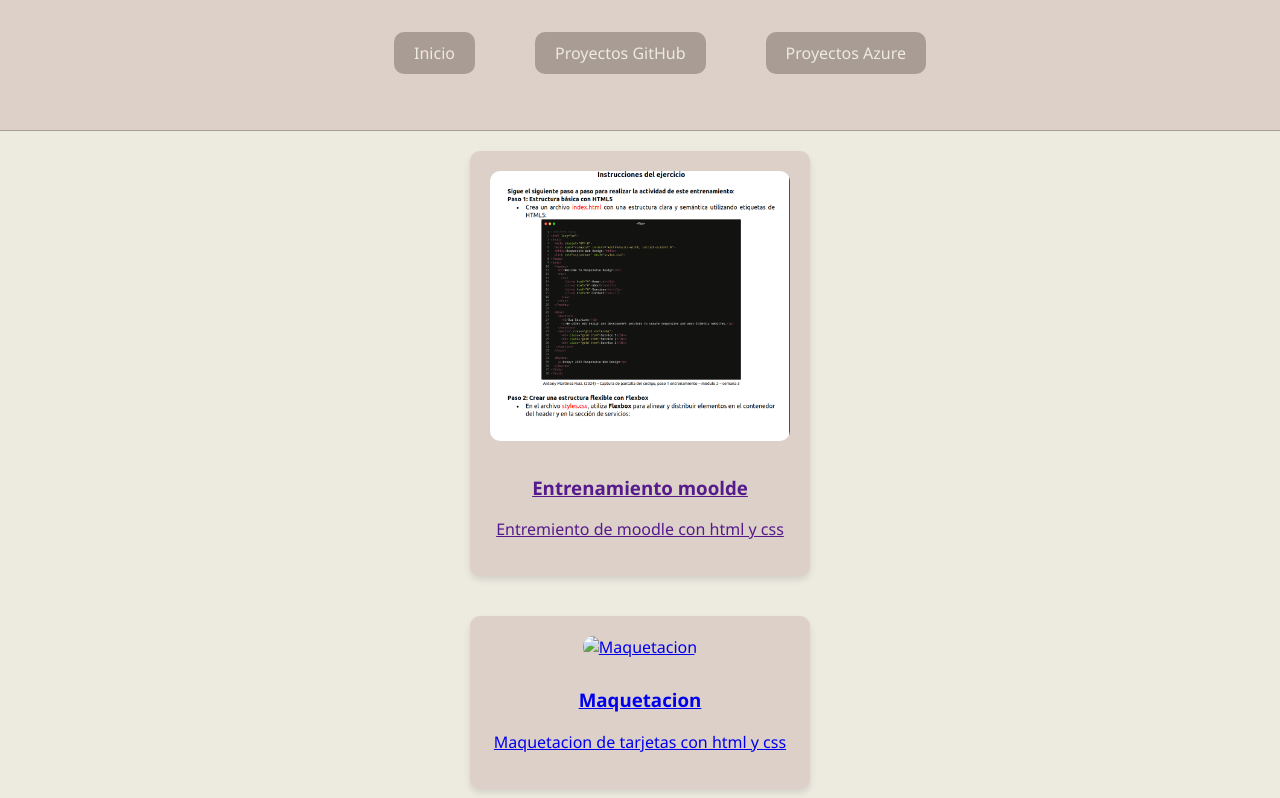
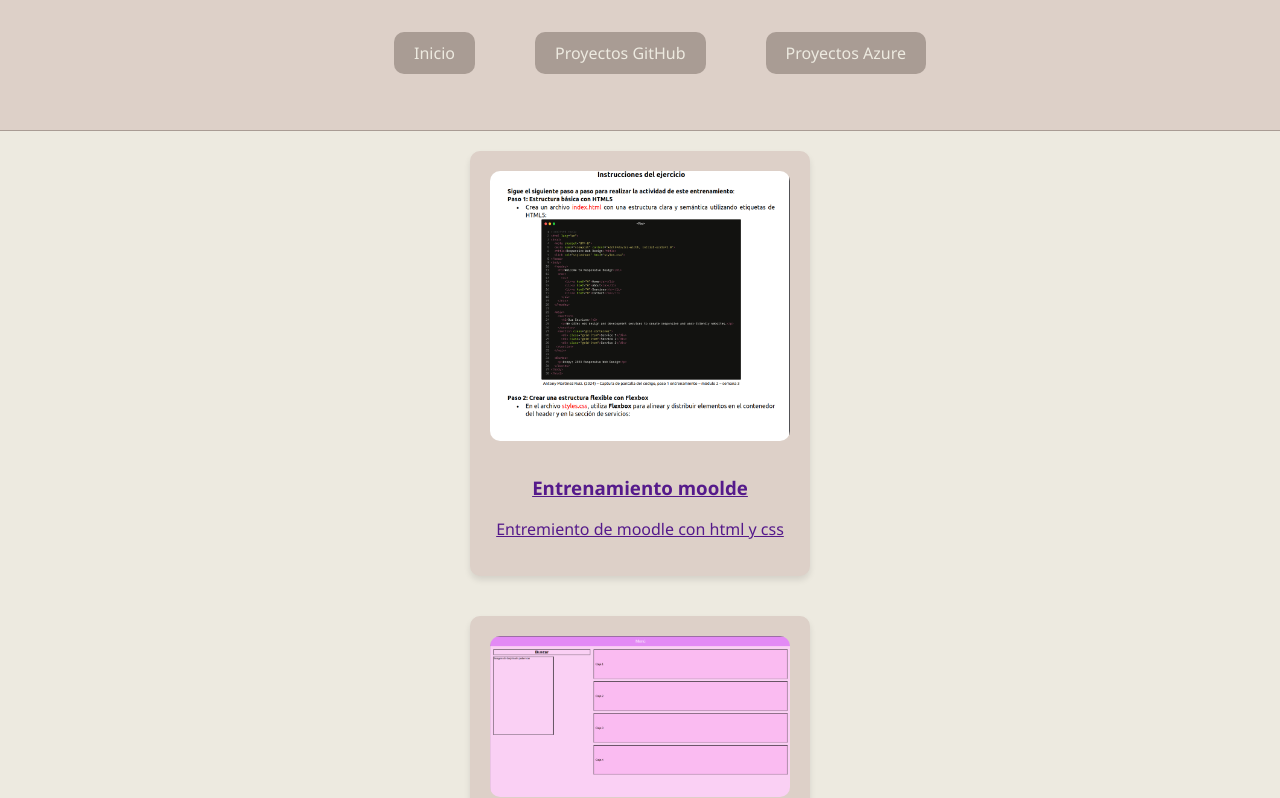
Before and after one commit to Mariana-Velez1942/Portafolio_MV, a plain HTML site: page proyectos_azure.html in a window 1280 px wide. Shown: the part 165-963 px from the top of the page. Drawn offline with Linux system fonts and the light colour scheme.

Commit message:
fix: error encarpetacion

```diff
--- a/proyectos_azure.html
+++ b/proyectos_azure.html
@@ -29,7 +29,7 @@
 
 <div class="project-grid">
   <a href="https://dev.azure.com/riwi-cohorte-4/Berners%20Lee/_backlogs/backlog/Revil/Backlog%20items?workitem=1661" class="project-card">
-    <img src=".img/img_maquetacion.png" alt="Maquetacion">
+    <img src="./img/img_maquetacion.png" alt="Maquetacion">
     <h3>Maquetacion</h3>
     <p>Maquetacion de tarjetas con html y css</p>
   </a>
```
